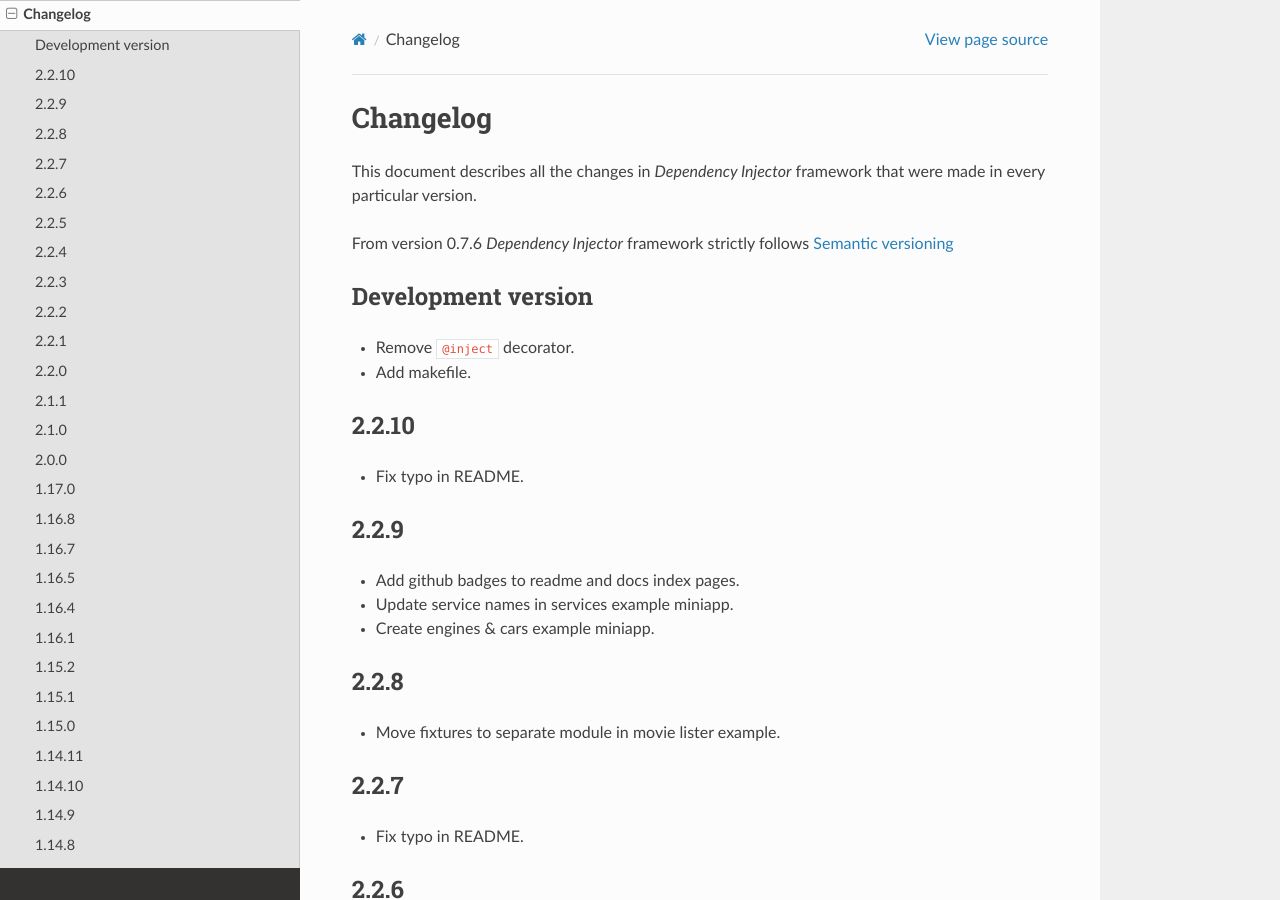
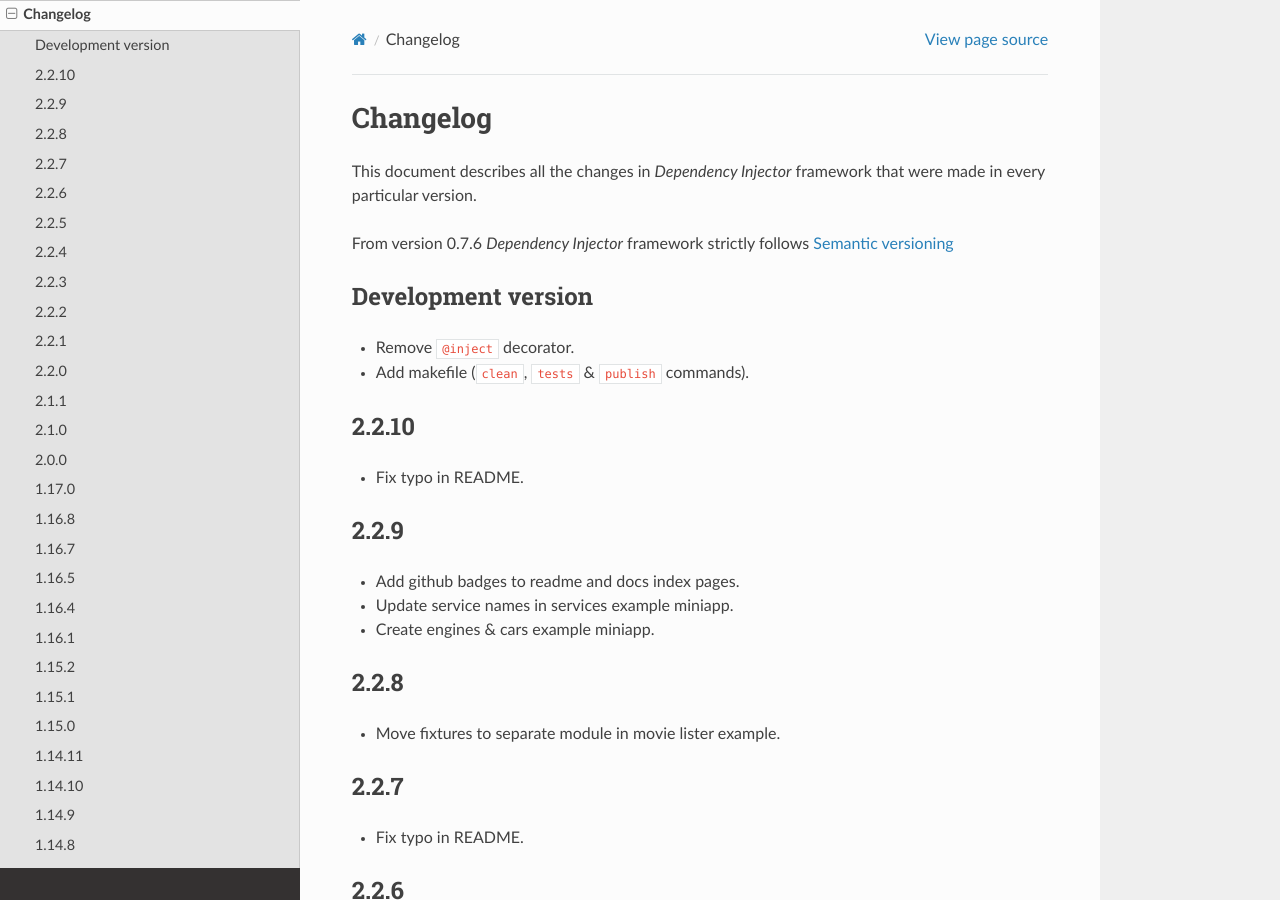
Before and after one commit to ets-labs/python-dependency-injector, a Sphinx documentation site: the page built from docs/main/changelog.rst, in a window 1280 px wide and 900 px high. Built offline with Sphinx 7.4.7 and the Read the Docs theme 2.0.0, drawn with Linux system fonts in a browser that asks for light colours.

Commit message:
Update changelog with makefile changes

```diff
--- a/docs/main/changelog.rst
+++ b/docs/main/changelog.rst
@@ -10,7 +10,7 @@ follows `Semantic versioning`_
 Development version
 -------------------
 - Remove ``@inject`` decorator.
-- Add makefile.
+- Add makefile (``clean``, ``tests`` & ``publish`` commands).
 
 .. - No features.
 
```
